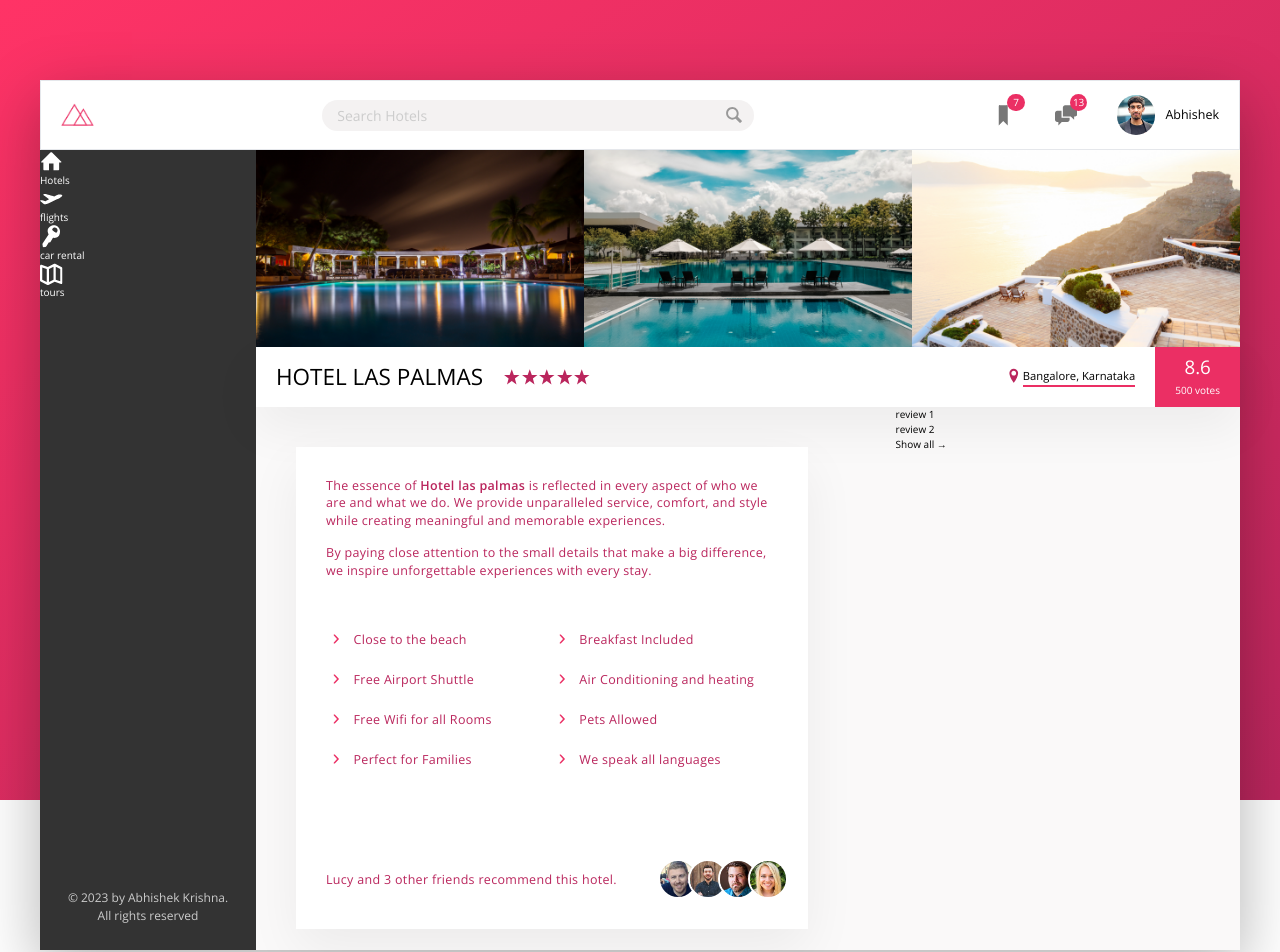
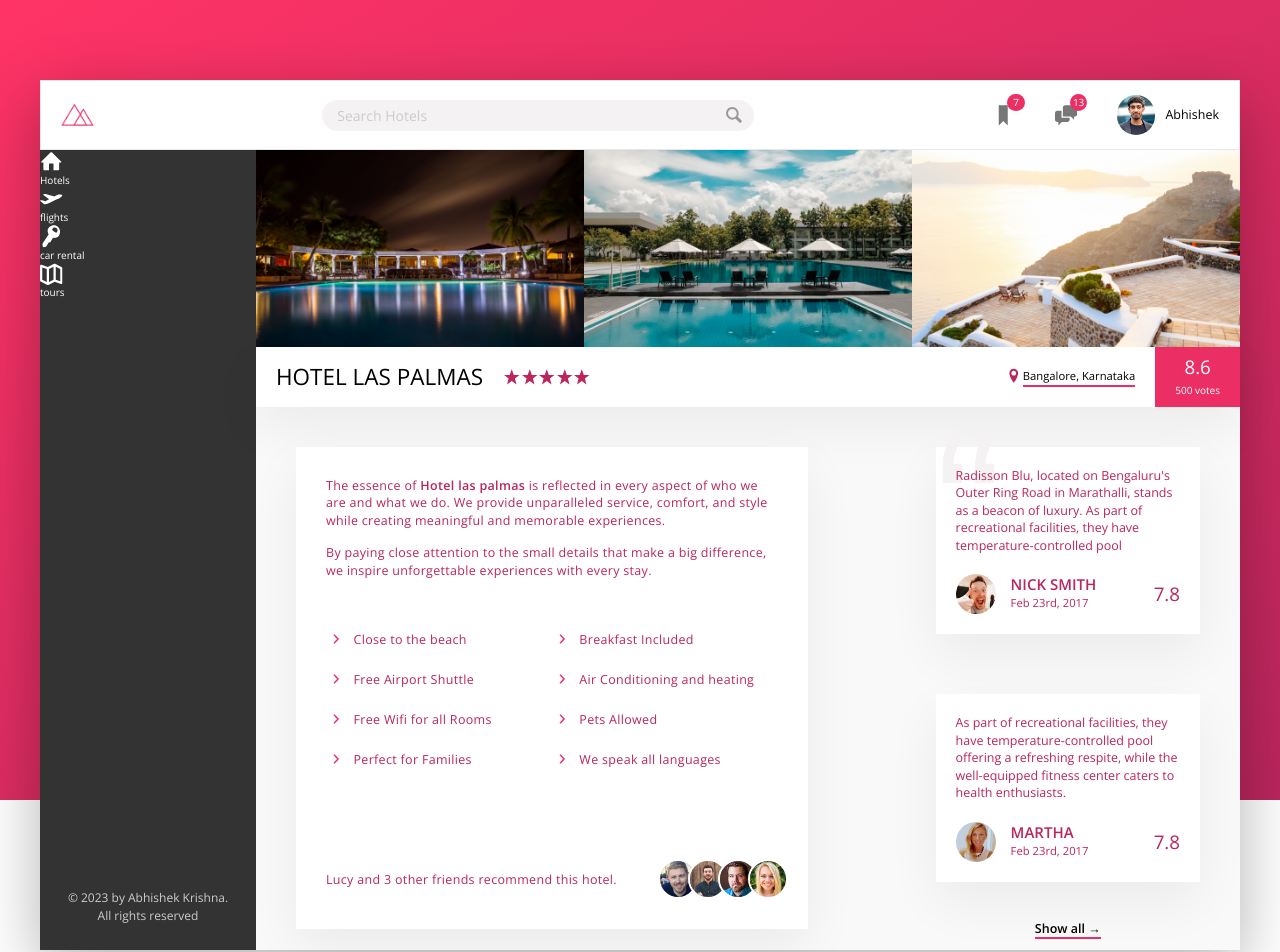
Before and after one commit to CypherAk007/Trillio-React-App, a React (Vite) app: page / in a window 1280 px wide. Shown: the top 952 px of the page. Built offline with nearby package versions, Linux system fonts and the light colour scheme.

Commit message:
full content over

```diff
--- a/src/pages/Home.jsx
+++ b/src/pages/Home.jsx
@@ -6,6 +6,8 @@ import u1 from '../assets/img/user-3.jpg'
 import u2 from '../assets/img/user-4.jpg'
 import u3 from '../assets/img/user-5.jpg'
 import u4 from '../assets/img/user-6.jpg'
+import u5 from '../assets/img/user-1.jpg'
+import u6 from '../assets/img/user-2.jpg'
 
 const HomePage = ()=>{
     return (
@@ -107,14 +109,42 @@ const HomePage = ()=>{
                         </div>
                     </div>
                 </div>
-                <div>
-                    <div>
-                        review 1
+                <div className={` flex-1 relative flex flex-col items-center`}>
+                    <div className={`${classes['description']}  bg-white m-16 min-h-[10rem] shadow-light p-8 text-xl -text--color-primary-dark font-normal`}>
+                        <p className={` z-10 relative`}>
+                            Radisson Blu, located on Bengaluru's Outer Ring Road in Marathalli, stands as a beacon of luxury.  As part of recreational facilities, they have temperature-controlled pool
+                        </p>
+                        <div className={`mt-8 flex justify-between items-center`}>
+                            <div className={`flex gap-6`}>
+                            <img className={'h-[4rem] w-[4rem] rounded-full'} src={u5}></img>
+                                <div className={`flex flex-col`}>
+                                    <div className={`text-2xl font-bold uppercase`}>Nick smith</div>
+                                    <div className={`font-thin text-lg`}>Feb 23rd, 2017</div>
+                                </div>
+                            </div>
+                            <div className={`text-3xl`}>7.8</div>
+                        </div>
                     </div>
-                    <div>
-                        review 2
+
+                    <div className={`${classes['description']}  bg-white mt-8 m-16 min-h-[10rem] shadow-light p-8 text-xl -text--color-primary-dark font-normal`}>
+                        <p className={` z-10 relative`}>
+                        As part of recreational facilities, they have temperature-controlled pool offering a refreshing respite, while the well-equipped fitness center caters to health enthusiasts.
+                        </p>
+                        <div className={`mt-8 flex justify-between items-center`}>
+                            <div className={`flex gap-6`}>
+                            <img className={'h-[4rem] w-[4rem] rounded-full'} src={u6}></img>
+                                <div className={`flex flex-col`}>
+                                    <div className={`text-2xl font-bold uppercase`}>Martha</div>
+                                    <div className={`font-thin text-lg`}>Feb 23rd, 2017</div>
+                                </div>
+                            </div>
+                            <div className={`text-3xl`}>7.8</div>
+                        </div>
                     </div>
-                    <button> Show all &rarr;</button>
+                    <div >
+
+                        <button className={`-mt-4 -border--color-primary border-b-2  text-xl font-semibold`}> Show all &rarr;</button>
+                    </div>
                 </div>
             </div>
         </div>
--- a/src/pages/Home.module.scss
+++ b/src/pages/Home.module.scss
@@ -11,3 +11,16 @@
         -webkit-mask-size: cover;
     }
 }
+
+.description::before{
+    content: "\201C";
+    position: absolute;
+    font-size: 20rem;
+    color:var(--color-grey-light-2);
+    top:0rem;
+    left: 4rem;
+    line-height: 1;
+    font-family: sans-serif;
+    z-index: 1;
+
+}
```
